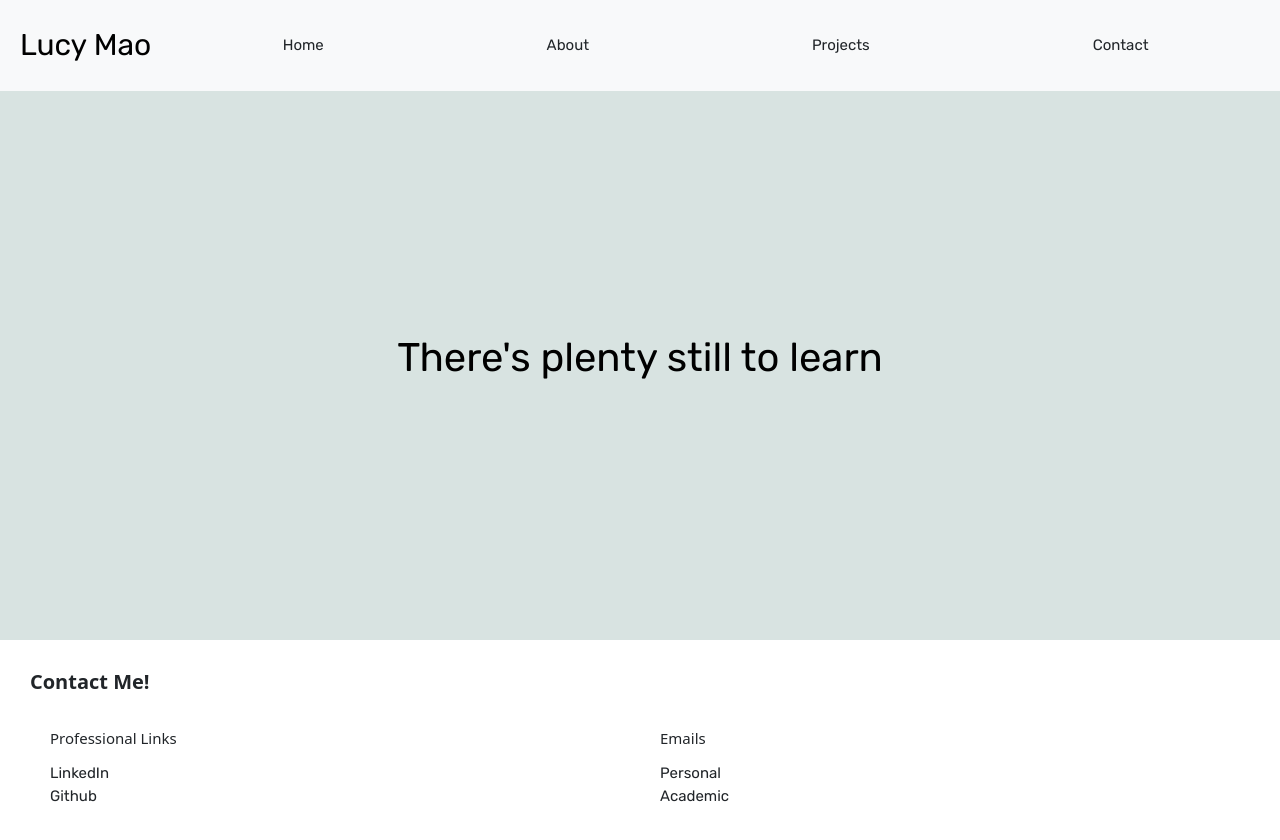
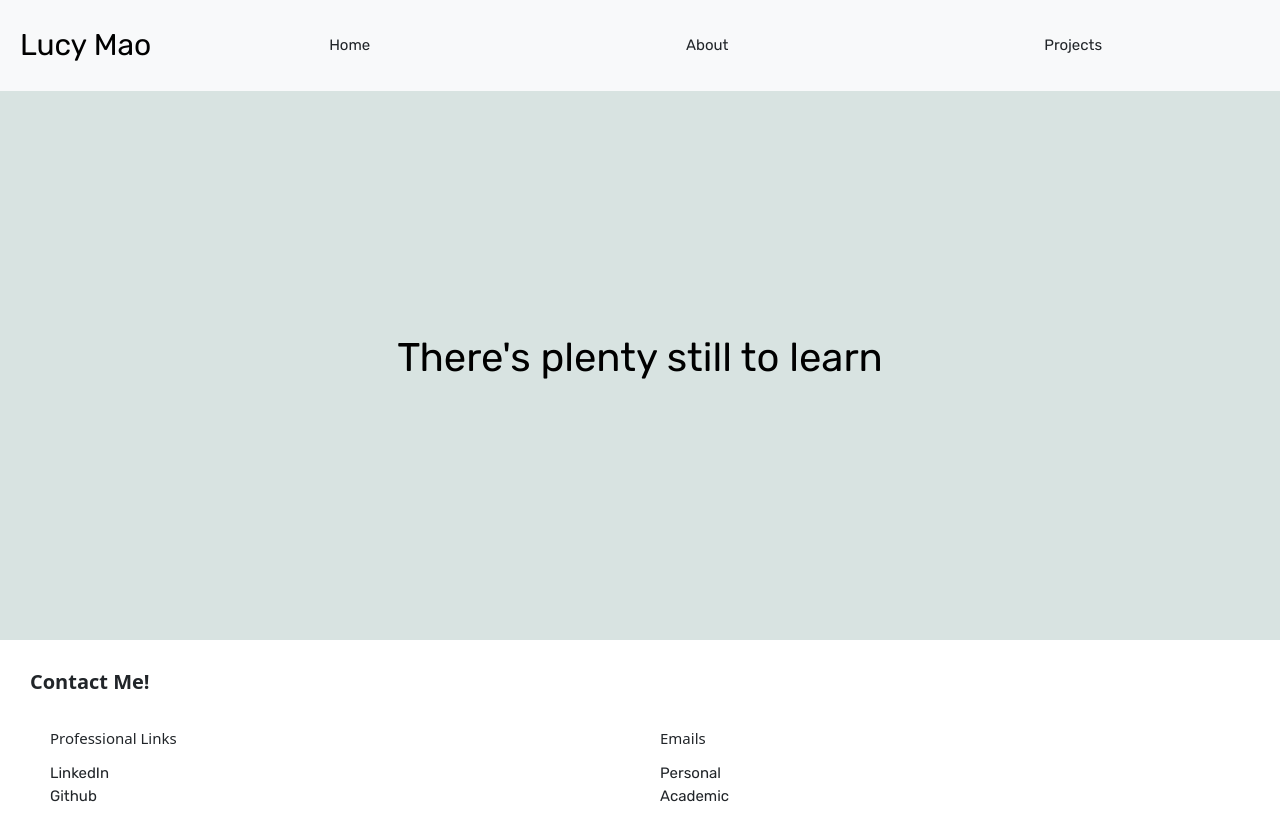
Before and after one commit to lucymao-12/personalSite, a React (Create React App) app in the folder my_site/: page / in a window 1280 px wide. Shown: the top 840 px of the page. Built offline with nearby package versions, Linux system fonts and the light colour scheme.

Commit message:
update home and nav bar features

```diff
--- a/my_site/src/App.js
+++ b/my_site/src/App.js
@@ -1,16 +1,16 @@
-import Home from "./components/about";
+import Home from "./components/home";
 import Header from "./components/header";
 import { Router } from "react-router";
 import "./index.css";
 import Info from "./components/about_me";
 import Projects from "./components/projects";
 import Contact from "./components/contact";
+import Stuff from "./components/stuff";
 function App() {
   return (
     <>
       <Header />
-      <Home />
-      {/* <Info /> */}
+      <Stuff />
       <Contact />
     </>
   );
--- a/my_site/src/components/about_me.jsx
+++ b/my_site/src/components/about_me.jsx
@@ -3,7 +3,7 @@ import "bootstrap/dist/css/bootstrap.min.css";
 import { Container, Col } from "react-bootstrap";
 import { useState } from "react";
 
-function Info() {
+function About() {
   const [isReadMore, setIsReadMore] = useState(true);
 
   const toggleReadMore = () => {
@@ -13,7 +13,7 @@ function Info() {
     <Container
       id="about"
       className="justify-content-center"
-      style={{ paddingTop: "5rem", paddingBottom: "5rem" }}
+      style={{ paddingTop: "10rem", paddingBottom: "5rem", height: "80vh" }}
     >
       <Col className="text-container">
         {isReadMore ? (
@@ -65,4 +65,4 @@ function Info() {
   );
 }
 
-export default Info;
+export default About;
--- a/my_site/src/components/header.jsx
+++ b/my_site/src/components/header.jsx
@@ -1,19 +1,32 @@
 import React from "react";
 import { Navbar, Nav } from "react-bootstrap";
-import 'bootstrap/dist/css/bootstrap.min.css'
+import "bootstrap/dist/css/bootstrap.min.css";
 
-const Header = () => {
+const Header = ({ onSelect }) => {
+  const info = ["Home", "About", "Projects"];
+
   return (
-    <header style={{ position: 'fixed', width: '100vw', top: 0, zIndex: 1000 }}>
-      <Navbar bg="light" expand="xl" style={{padding: '20px'}}>
-        <Navbar.Brand  className="name" style={{fontSize: "3rem"}}>Lucy Mao</Navbar.Brand>
+    <header style={{ position: "fixed", width: "100vw", top: 0, zIndex: 1000 }}>
+      <Navbar bg="light" expand="xl" style={{ padding: "20px" }}>
+        <Navbar.Brand className="name" style={{ fontSize: "3rem" }}>
+          Lucy Mao
+        </Navbar.Brand>
         <Navbar.Toggle aria-controls="basic-navbar-nav" />
         <Navbar.Collapse id="basic-navbar-nav">
-          <Nav className="w-100 justify-content-around" style={{paddingLeft: '10px'}}>
-            <a href="#home" className="link-no-style">Home</a>
-            <a href="#about" className="link-no-style">About</a>
-            <a href="#projects" className="link-no-style">Projects</a>
-            <a href="#contact" className="link-no-style">Contact</a>
+          <Nav
+            className="w-100 justify-content-around"
+            style={{ paddingLeft: "10px" }}
+          >
+            {info.map((item) => (
+              <Navbar.Text
+                style={{ cursor: "pointer" }}
+                className="link-no-style"
+                key={item}
+                onClick={() => onSelect(item)}
+              >
+                {item}
+              </Navbar.Text>
+            ))}
           </Nav>
         </Navbar.Collapse>
       </Navbar>
--- a/my_site/src/components/about.jsx
+++ b/my_site/src/components/home.jsx
@@ -25,11 +25,10 @@ function Home() {
   };
 
   const handleAnimEnd = () => {
-    setMinHeight("100vh")
+    setMinHeight("100vh");
     setHeightAfterAnimation("auto");
     setShowProject(true);
     setConAn("");
-
   };
   const headingStyle = {
     color: isHovered || isPressed ? "#d8e3e1" : "black",
--- a/my_site/src/components/project_image.jsx
+++ b/my_site/src/components/project_image.jsx
@@ -1,6 +1,6 @@
 import React from "react";
 import { useRef } from "react";
-import { motion, useInView} from "framer-motion";
+import { motion, useInView } from "framer-motion";
 import "bootstrap/dist/css/bootstrap.min.css";
 
 function ProjectImage({ src, alt }) {
--- /dev/null
+++ b/my_site/src/components/stuff.jsx
@@ -0,0 +1,35 @@
+import React, { useState } from "react";
+import Home from "./home.jsx";
+import Projects from "./projects.jsx";
+import About from "./about_me.jsx";
+import Header from "./header.jsx";
+
+function Stuff() {
+  const [showProject, setShowProject] = useState(false);
+  const [selectedPage, setSelectedPage] = useState("Home");
+  const [homeKey, setHomeKey] = useState(0); // Add a key to force Home reloading
+
+  const infoComponents = {
+    Home: () => <Home key={homeKey} />,
+    About: About,
+    Projects: Projects,
+  };
+
+  const SelectedComponent = selectedPage ? infoComponents[selectedPage] : Home;
+
+  return (
+    <>
+      <Header
+        onSelect={(item) => {
+          setSelectedPage(item);
+          if (item === "Home") {
+            setHomeKey((prevKey) => prevKey + 1); // Increment key to reset Home
+          }
+        }}
+      />
+      <SelectedComponent />
+    </>
+  );
+}
+
+export default Stuff;
```
Also changed, not shown: my_site/src/components/contact.jsx (+16 -8 lines), 21 other files (tests, documents, lock files or other folders). Lines whose indentation alone changed are shown as unchanged.
